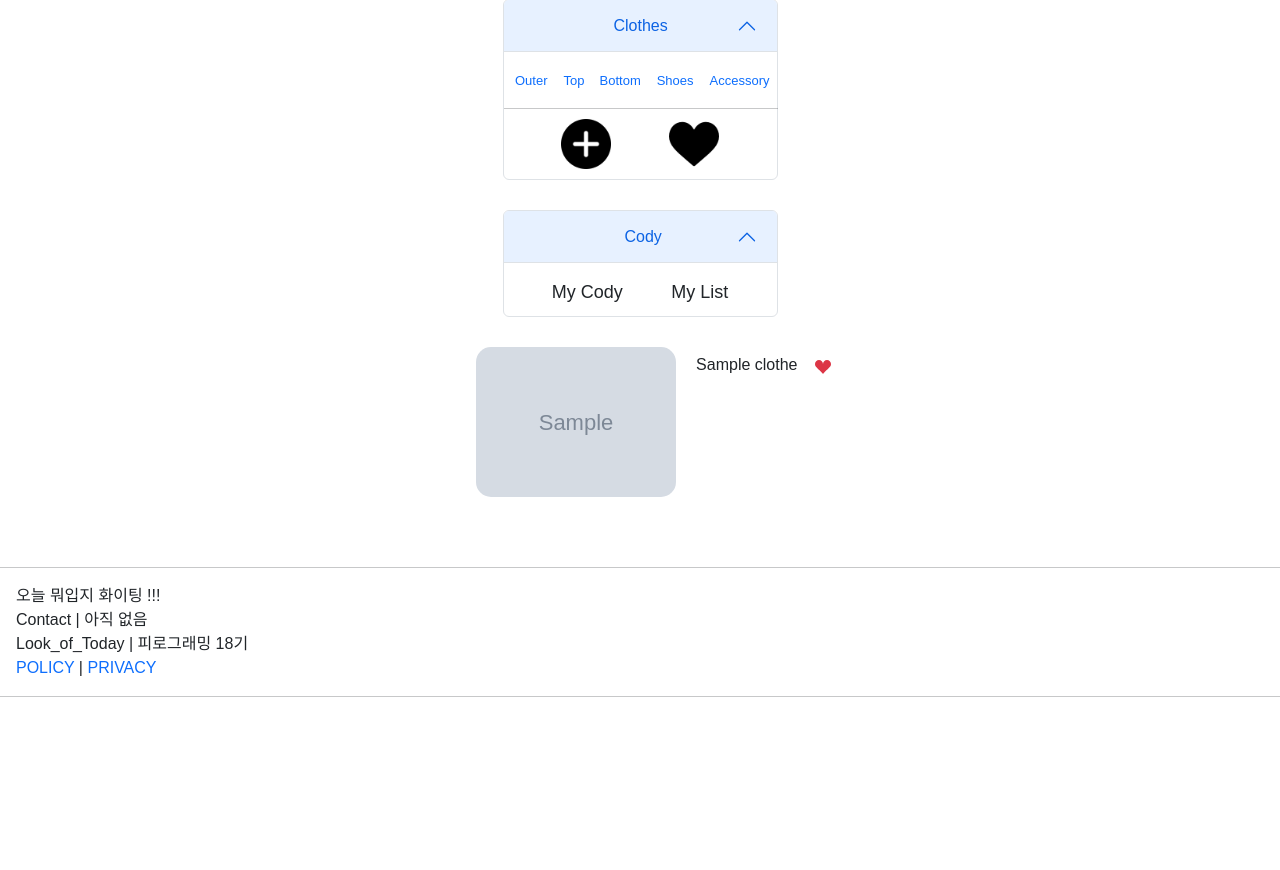
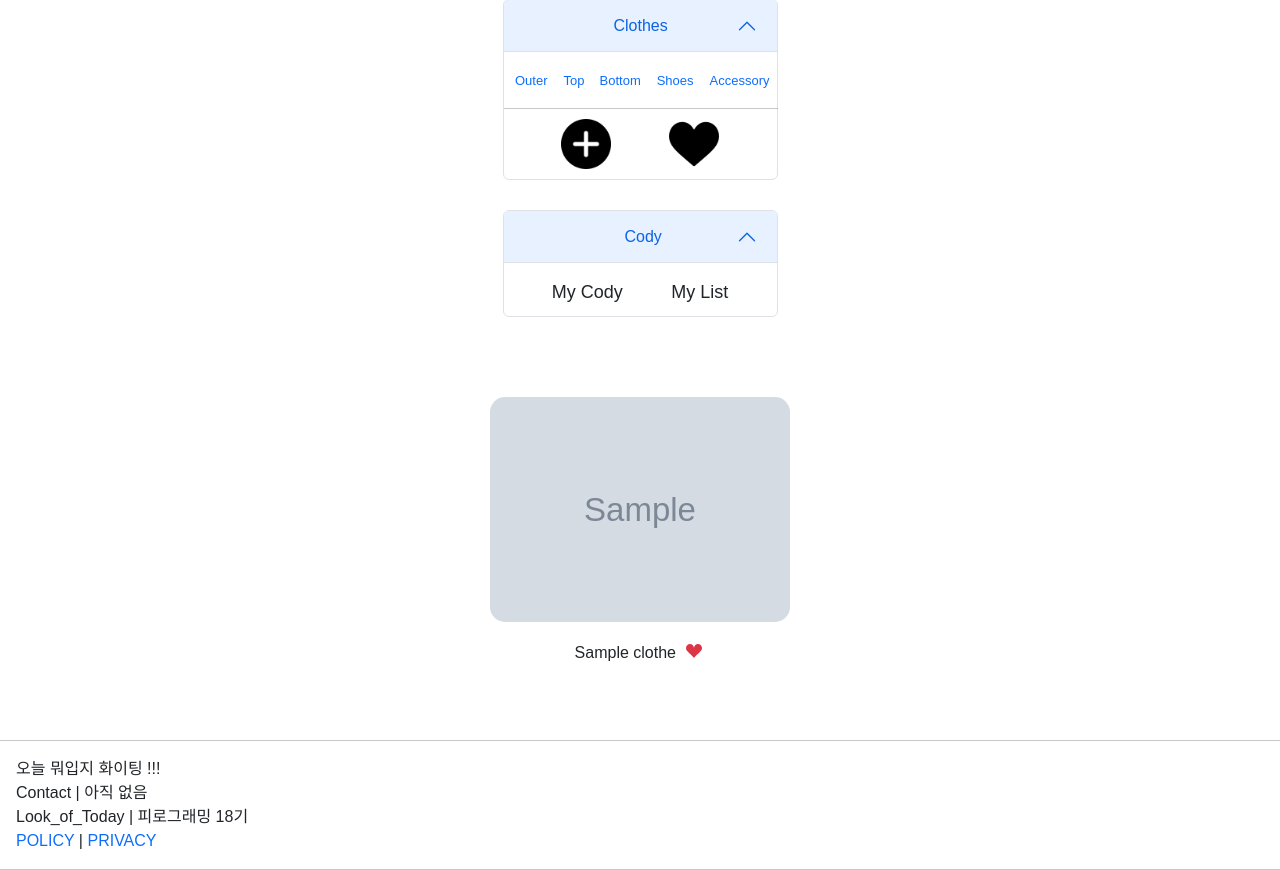
Before and after one commit to HongguSon/Look_of_Today, a Django app: page /closet/ in a window 1280 px wide. Shown: the part 101-971 px from the top of the page. Before the commit the page ends 798 px from the top, so only its background shows below. Run offline with Django 4.2, Linux system fonts and the light colour scheme; a user stored in the database is signed in; tables that the repository leaves empty hold one stand-in row (values such as "Sample post"); grey boxes marked "Sample" are stand-in pictures; some libraries are stand-ins or nearby versions; some web fonts are replaced.

Commit message:
[feat] 나만의 옷장 레이아웃 재수정

```diff
--- a/server/apps/closet/templates/closet/closet_main.html
+++ b/server/apps/closet/templates/closet/closet_main.html
@@ -68,35 +68,36 @@
     {% endif %}
 
 {% endfor %} {% endcomment %}
-<div class="mycloset_img">
+<div class="mycloset_list">
   {% for clothes in clothes_list %}
+  <div class="mycloset_img">
     {% if clothes.rem_img %}
     <img src="{{clothes.rem_img.url}}">
     {% else %}
     <img src="{{clothes.img.url}}">
     {% endif %}
-    <br />
-    <form action="{% url 'closet:clothes_likes' clothes.pk %}" method='POST'>
+    <form action="{% url 'closet:clothes_likes' clothes.pk %}" method='POST' class="mycloset_form">
       {{clothes.title}}
       {% csrf_token %}
       {% if user in clothes.likes.all %}
-      <button class="btn btn-link text-danger" id="like">
-        <svg xmlns="http://www.w3.org/2000/svg" width="16" height="16" fill="currentColor" class="bi bi-suit-heart-fill"
-          viewBox="0 0 16 16">
+      <button class="btn btn-link text-danger" id="mycloset_like">
+        <svg xmlns="http://www.w3.org/2000/svg" width="18" height="18" fill="currentColor" class="bi bi-suit-heart-fill"
+          viewBox="0 0 18 18">
           <path
             d="M4 1c2.21 0 4 1.755 4 3.92C8 2.755 9.79 1 12 1s4 1.755 4 3.92c0 3.263-3.234 4.414-7.608 9.608a.513.513 0 0 1-.784 0C3.234 9.334 0 8.183 0 4.92 0 2.755 1.79 1 4 1z" />
         </svg>
       </button>
       {% else %}
-      <button class="btn btn-link text-danger">
-        <svg xmlns="http://www.w3.org/2000/svg" width="16" height="16" fill="currentColor" class="bi bi-suit-heart"
-          viewBox="0 0 16 16">
-          <path id="postlike"
+      <button class="btn btn-link text-danger" id="mycloset_like">
+        <svg xmlns="http://www.w3.org/2000/svg" width="18" height="18" fill="currentColor" class="bi bi-suit-heart
+          viewBox="0 0 18 18">
+          <path id="mypostlike"
             d="m8 6.236-.894-1.789c-.222-.443-.607-1.08-1.152-1.595C5.418 2.345 4.776 2 4 2 2.324 2 1 3.326 1 4.92c0 1.211.554 2.066 1.868 3.37.337.334.721.695 1.146 1.093C5.122 10.423 6.5 11.717 8 13.447c1.5-1.73 2.878-3.024 3.986-4.064.425-.398.81-.76 1.146-1.093C14.446 6.986 15 6.131 15 4.92 15 3.326 13.676 2 12 2c-.777 0-1.418.345-1.954.852-.545.515-.93 1.152-1.152 1.595L8 6.236zm.392 8.292a.513.513 0 0 1-.784 0c-1.601-1.902-3.05-3.262-4.243-4.381C1.3 8.208 0 6.989 0 4.92 0 2.755 1.79 1 4 1c1.6 0 2.719 1.05 3.404 2.008.26.365.458.716.596.992a7.55 7.55 0 0 1 .596-.992C9.281 2.049 10.4 1 12 1c2.21 0 4 1.755 4 3.92 0 2.069-1.3 3.288-3.365 5.227-1.193 1.12-2.642 2.48-4.243 4.38z" />
         </svg>
       </button>
       {% endif %}
     </form>
+  </div>
   {% endfor %}
 </div>
 <!-- <div class="my-3 mx-2 img_container">
--- a/server/static/css/closet.css
+++ b/server/static/css/closet.css
@@ -109,16 +109,33 @@ img:hover{
   font-size: 1.125rem;
 }
 
-.mycloset_img{
+.mycloset_list{
   display: flex;
-  flex-direction: row;
+  flex-wrap: wrap;
   justify-content: center;
+  gap: 8rem;
+  margin-top: 80px;
+  margin-bottom: 70px;
 }
 
 .mycloset_img > img{
-  width: 200px;
-  margin-left: 40px;
+  width: 300px;
   border-radius: 15px;
-  margin-right: 20px;
-  margin-bottom: 70px;
 }
+
+.mycloset_form{
+  display: block;
+  text-align: center;
+  padding-top: 15px;
+}
+
+#mycloset_like{
+  padding-top: 1px;
+  padding-left: 5px;
+  padding-right: 0;
+}
+
+#mypostlike{
+  width: 18px !important;
+  height: 20px !important;
+}
```
